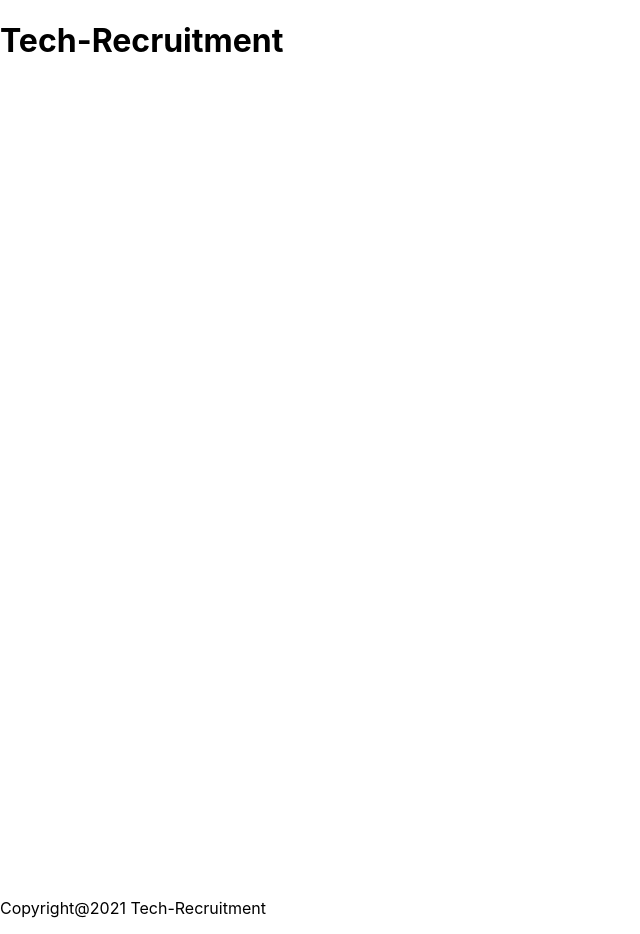
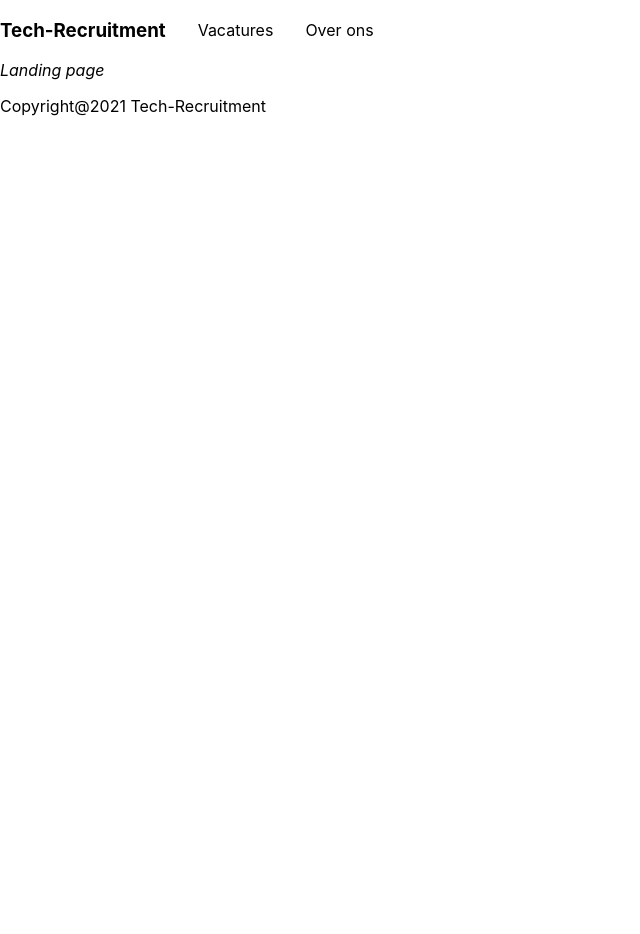
Before and after one commit to Isisaurus/tech-recruitment-website, a Next.js app: page / in a window 1280 px wide. Shown: the whole page, without its empty margins (0-640 px from the left). After the commit the page ends 800 px from the top, so only its background shows below. Built offline with nearby package versions, Linux system fonts and the light colour scheme.

Commit message:
Basic page routing setup.

```diff
--- a/components/Layout.jsx
+++ b/components/Layout.jsx
@@ -3,10 +3,20 @@ import Link from "next/link";
 export default function Layout({ children }) {
   return (
     <div className="layout">
-      <header>
+      <header style={{ display: "flex", alignItems: "center" }}>
         <Link href="/">
           <a>
-            <h1>Tech-Recruitment</h1>
+            <h3>Tech-Recruitment</h3>
+          </a>
+        </Link>
+        <Link href="/vacatures">
+          <a>
+            <span style={{ marginLeft: "2rem" }}>Vacatures</span>
+          </a>
+        </Link>
+        <Link href="/over-ons">
+          <a>
+            <span style={{ marginLeft: "2rem" }}>Over ons</span>
           </a>
         </Link>
       </header>
--- a/package.json
+++ b/package.json
@@ -9,6 +9,7 @@
     "lint": "next lint"
   },
   "dependencies": {
+    "contentful": "^8.4.2",
     "next": "11.0.1",
     "react": "17.0.2",
     "react-dom": "17.0.2"
--- a/pages/index.js
+++ b/pages/index.js
@@ -1,7 +1,9 @@
-import Head from "next/head";
-import Image from "next/image";
 import styles from "../styles/Home.module.css";
 
 export default function Home() {
-  return <div className={styles.container}></div>;
+  return (
+    <div>
+      <i>Landing page</i>
+    </div>
+  );
 }
--- /dev/null
+++ b/pages/vacatures/index.jsx
@@ -0,0 +1,3 @@
+export default function Vacancies() {
+  return <div>Vacancy List</div>;
+}
```
Also changed, not shown: pages/over-ons/index.jsx (added, +7 -0 lines), 1 other file (tests, documents, lock files or other folders).
